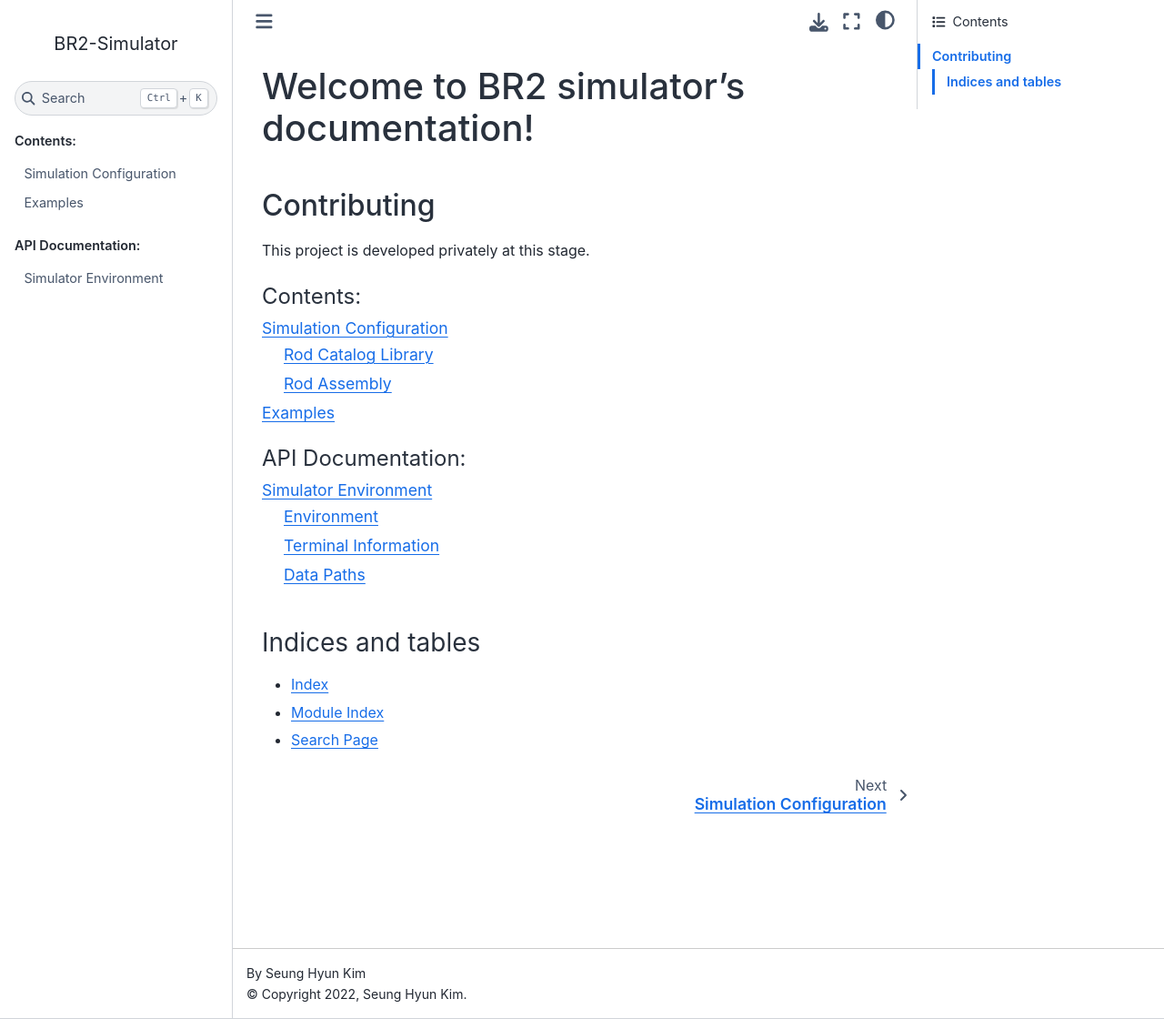
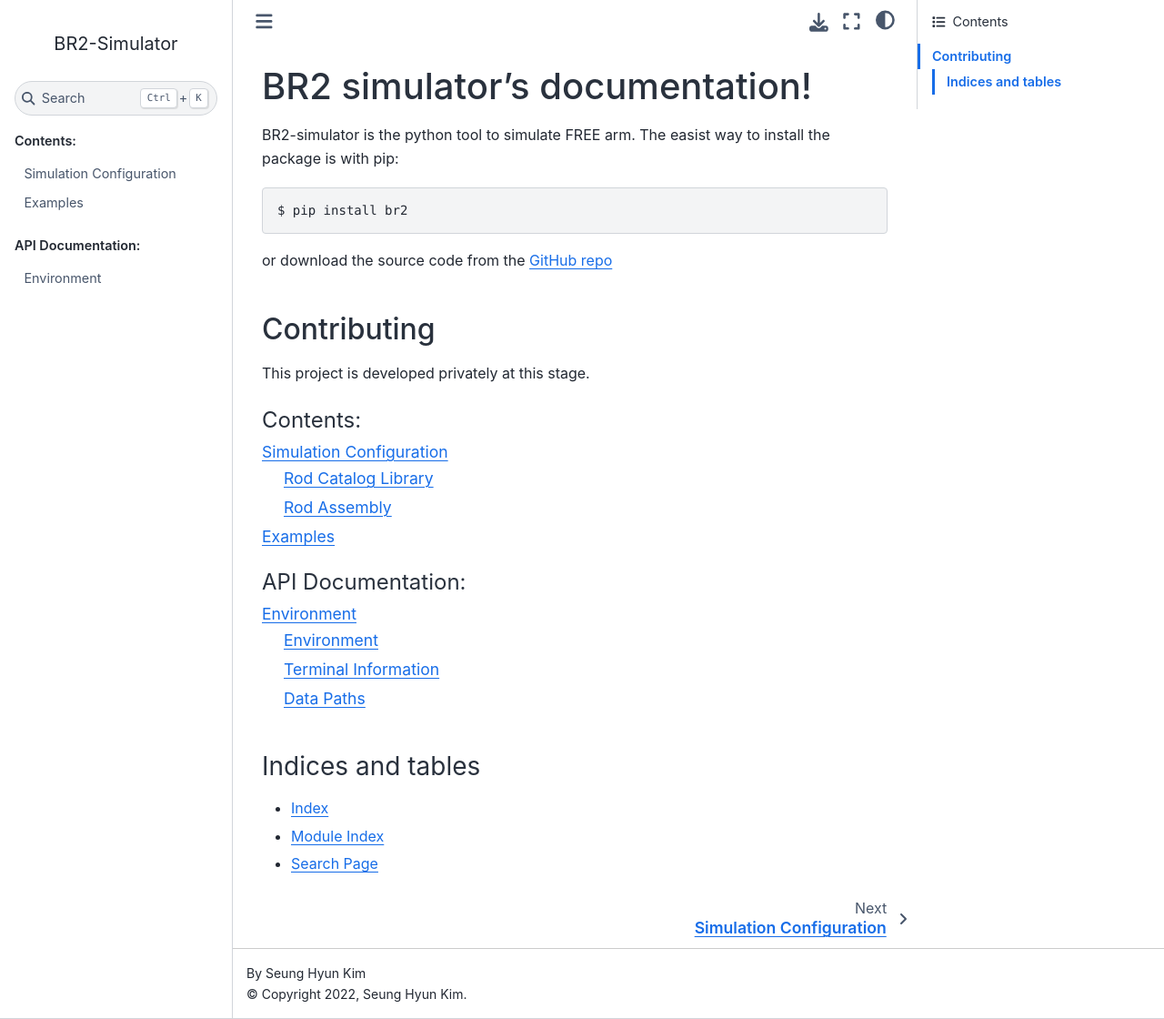
Before and after one commit to skim0119/BR2-simulator, a Sphinx documentation site: the page built from docs/index.rst, in a window 1280 px wide and 1120 px high. Shown: the whole window at 91% size. Built offline with Sphinx 7.4.7 and the Sphinx Book theme 1.1.4, drawn with Linux system fonts in a browser that asks for light colours.

Commit message:
update doc

```diff
--- a/docs/api/simulator.rst
+++ b/docs/api/simulator.rst
@@ -1,5 +1,5 @@
-Simulator Environment
-=====================
+Environment
+===========
 
 .. automodule::  br2.environment
 
--- a/docs/index.rst
+++ b/docs/index.rst
@@ -3,11 +3,13 @@
    You can adapt this file completely to your liking, but it should at least
    contain the root `toctree` directive.
 
-*****************************************
-Welcome to BR2 simulator's documentation!
-*****************************************
+******************************
+BR2 simulator's documentation!
+******************************
 
 .. badges
+
+.. include:: intro.rst
 
 Contributing
 ~~~~~~~~~~~~
--- /dev/null
+++ b/docs/intro.rst
@@ -0,0 +1,9 @@
+BR2-simulator is the python tool to simulate FREE arm. The easist way to install the package is with pip:
+
+.. code:: console
+
+    $ pip install br2
+
+or download the source code from the `GitHub repo`_
+
+.. _Github repo: https://github.com/skim0119/BR2-simulator
```
Also changed, not shown: README.md (+3 -28 lines).
